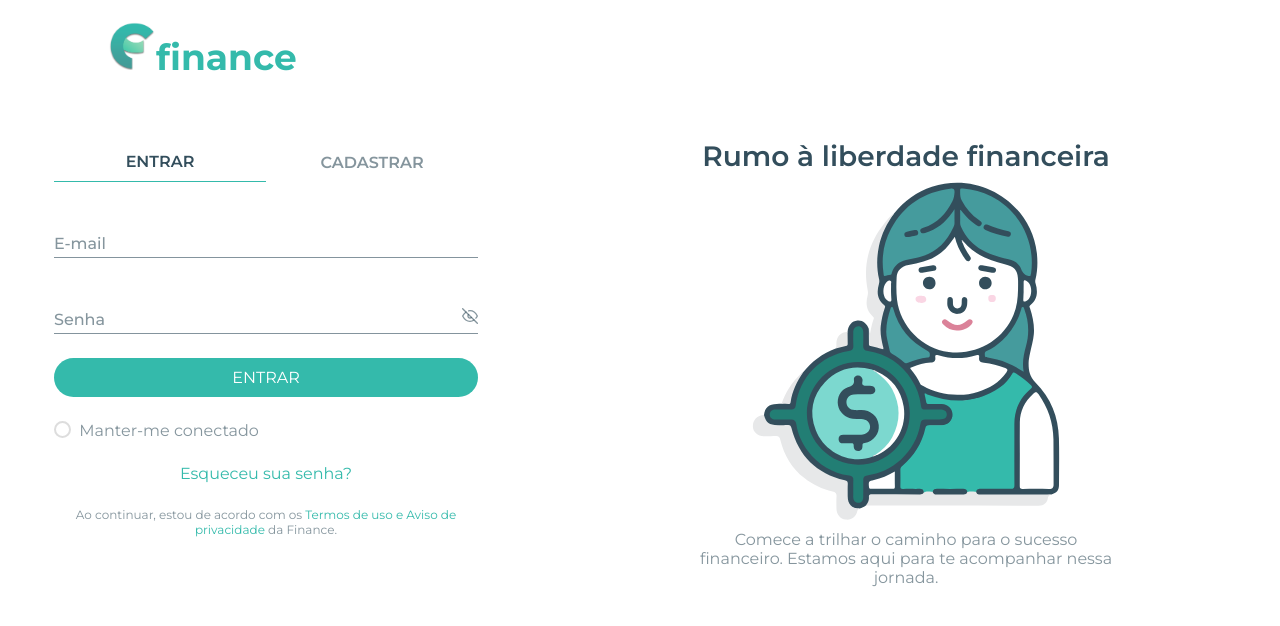
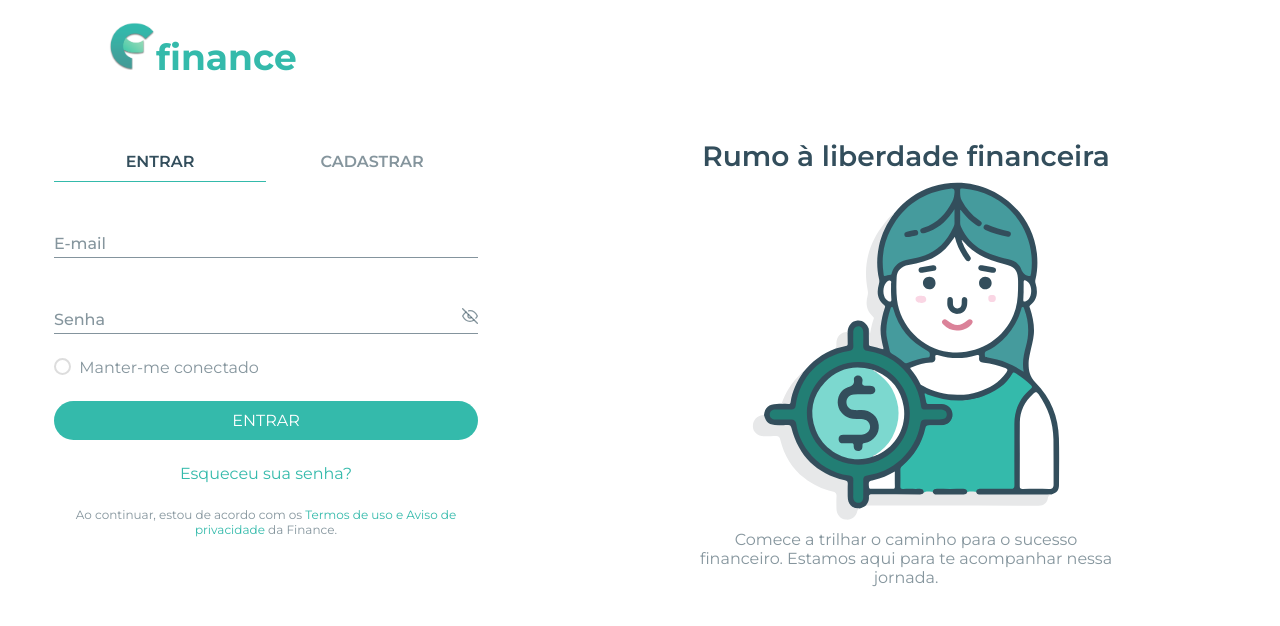
Before and after one commit to vitorlurici/finance-project, a React (Vite) app: page /auth/login in a window 1280 px wide. Shown: the top 626 px of the page. Built offline with nearby package versions, Linux system fonts and the light colour scheme.

Commit message:
auth-update-commit

```diff
--- a/package.json
+++ b/package.json
@@ -10,11 +10,14 @@
     "preview": "vite preview"
   },
   "dependencies": {
+    "@hookform/resolvers": "^3.3.2",
     "react": "^18.2.0",
     "react-dom": "^18.2.0",
     "react-helmet-async": "^1.3.0",
+    "react-hook-form": "^7.47.0",
     "react-icons": "^4.11.0",
-    "react-router-dom": "^6.16.0"
+    "react-router-dom": "^6.16.0",
+    "yup": "^1.3.2"
   },
   "devDependencies": {
     "@types/react": "^18.2.15",
--- a/src/components/ContentAuth.tsx
+++ b/src/components/ContentAuth.tsx
@@ -1,6 +1,9 @@
-import { useState } from "react";
+import { useEffect, useState } from "react";
 import { FiEye, FiEyeOff } from "react-icons/fi";
 import { Link } from "react-router-dom";
+import { useForm } from "react-hook-form";
+import { yupResolver } from "@hookform/resolvers/yup";
+import * as yup from "yup";
 
 const ContentAuth = ({ activeButton }: { activeButton: number | null }) => {
   const [email, setEmail] = useState("");
@@ -8,17 +11,22 @@ const ContentAuth = ({ activeButton }: { activeButton: number | null }) => {
   const [senha, setSenha] = useState("");
   const [show, setShow] = useState(false);
 
-  const handleClick = (e: { preventDefault: () => void }) => {
+  //resetar os dados do usuário ao trocar de form entrar/cadastrar
+  useEffect(() => {
+    setNome("");
+    setEmail("");
+    setSenha("");
+  }, [activeButton]);
+
+  const showPassword = (e: { preventDefault: () => void }) => {
     e.preventDefault();
     setShow(!show);
   };
   return (
     <>
       <div className="all-forms">
-        <div
-          className={`form ${
-            activeButton === 2 ? "register" : "hidden register"
-          }`}
+        <form
+          className={` ${activeButton === 2 ? "register" : "hidden register"}`}
         >
           <div className="float-label">
             <input
@@ -26,7 +34,6 @@ const ContentAuth = ({ activeButton }: { activeButton: number | null }) => {
               placeholder=""
               value={nome}
               onChange={(e) => setNome(e.target.value)}
-              required
             />
             <label>Nome</label>
           </div>
@@ -36,7 +43,6 @@ const ContentAuth = ({ activeButton }: { activeButton: number | null }) => {
               placeholder=""
               value={email}
               onChange={(e) => setEmail(e.target.value)}
-              required
             />
             <label>E-mail</label>
           </div>
@@ -46,14 +52,13 @@ const ContentAuth = ({ activeButton }: { activeButton: number | null }) => {
               placeholder=""
               value={senha}
               onChange={(e) => setSenha(e.target.value)}
-              required
             />
             <label>Senha</label>
             <div className="password-eye">
               {show ? (
-                <FiEye onClick={handleClick} />
+                <FiEye onClick={showPassword} />
               ) : (
-                <FiEyeOff onClick={handleClick} />
+                <FiEyeOff onClick={showPassword} />
               )}
             </div>
           </div>
@@ -71,17 +76,14 @@ const ContentAuth = ({ activeButton }: { activeButton: number | null }) => {
             da Finance.
           </span>
           <button type="submit">CONCORDAR E CADASTRAR</button>
-        </div>
-        <div
-          className={`form ${activeButton === 1 ? "login" : "hidden login"}`}
-        >
+        </form>
+        <form className={`${activeButton === 1 ? "login" : "hidden login"}`}>
           <div className="float-label">
             <input
               type="email"
               placeholder=""
               value={email}
               onChange={(e) => setEmail(e.target.value)}
-              required
             />
             <label>E-mail</label>
           </div>
@@ -91,23 +93,21 @@ const ContentAuth = ({ activeButton }: { activeButton: number | null }) => {
               placeholder=""
               value={senha}
               onChange={(e) => setSenha(e.target.value)}
-              required
             />
             <label>Senha</label>
             <div className="password-eye">
               {show ? (
-                <FiEye onClick={handleClick} />
+                <FiEye onClick={showPassword} />
               ) : (
-                <FiEyeOff onClick={handleClick} />
+                <FiEyeOff onClick={showPassword} />
               )}
             </div>
           </div>
-          <button type="submit">ENTRAR</button>
-
           <div className="conected">
             <input type="checkbox"></input>
             <h4>Manter-me conectado</h4>
           </div>
+          <button type="submit">ENTRAR</button>
           <Link to="/forgot-password">Esqueceu sua senha?</Link>
           <span>
             Ao continuar, estou de acordo com os
@@ -117,7 +117,7 @@ const ContentAuth = ({ activeButton }: { activeButton: number | null }) => {
             </Link>
             da Finance.
           </span>
-        </div>
+        </form>
       </div>
     </>
   );
--- a/src/components/LoginRegisterButtonSwap.tsx
+++ b/src/components/LoginRegisterButtonSwap.tsx
@@ -27,16 +27,18 @@ const LoginRegisterButtonSwap: React.FC<LoginRegisterButtonProps> = ({
   return (
     <div className="top-login">
       <button
-        className={`${activeButton === 1 ? "active-button" : ""}`}
+        className={`${activeButton === 1 ? "active-button login" : ""}`}
         onClick={() => setActiveButton(1)}
       >
         ENTRAR
+        <span />
       </button>
       <button
-        className={`${activeButton === 2 ? "active-button" : ""}`}
+        className={`${activeButton === 2 ? "active-button register" : ""}`}
         onClick={() => setActiveButton(2)}
       >
         CADASTRAR
+        <span />
       </button>
     </div>
   );
--- a/src/routes/auth/Auth.scss
+++ b/src/routes/auth/Auth.scss
@@ -55,15 +55,17 @@
           color: $color-semi-secundary;
           cursor: pointer;
           transition: 1s;
+          border-bottom: 1px solid transparent;
         }
+
         .active-button {
+          color: $color-secundary;
           border-bottom: 1px solid $color-primary;
-          color: $color-secundary;
-          transition: 1;
+          transition: 1s;
         }
       }
 
-      .form {
+      form {
         display: flex;
         flex-direction: column;
         gap: 24px;
```
Also changed, not shown: 1 other file (tests, documents, lock files or other folders).
